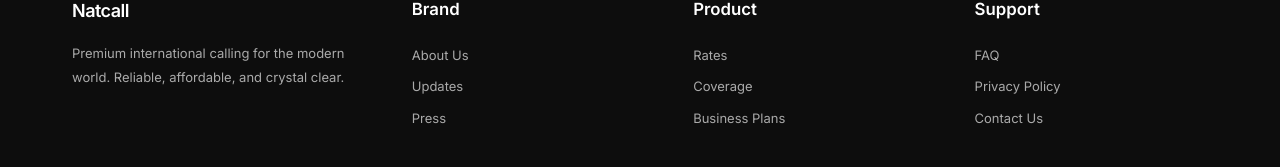
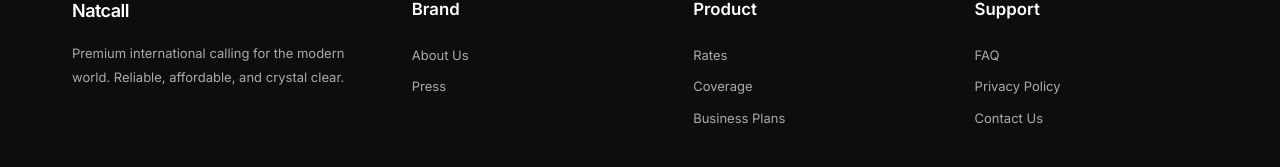
Before and after one commit to fahadappguy/internal-natcall-web, a Next.js app: page /faq in a window 1280 px wide. Shown: the part 1413-1580 px from the top of the page. Built offline with nearby package versions, Linux system fonts and the light colour scheme; no server answers.

Commit message:
Remove blog section from landing page

```diff
--- a/src/app/page.tsx
+++ b/src/app/page.tsx
@@ -1,6 +1,5 @@
 import Link from "next/link";
 import Image from "next/image";
-import { BlogSection } from "@/components/blog-section";
 import { CookieBanner } from "@/components/cookie-banner";
 import { HeroParallax } from "@/components/hero-parallax";
 import { Reveal, RevealGroup, RevealItem } from "@/components/reveal";
@@ -715,8 +714,6 @@ export default async function HomePage() {
         </RevealGroup>
       </section>
 
-      <BlogSection />
-
       <section
         id="download"
         className="mx-auto w-full max-w-[1200px] px-4 pb-16 pt-14 text-center sm:px-6 sm:pb-20 sm:pt-20 lg:px-8"
--- a/src/components/site-footer.tsx
+++ b/src/components/site-footer.tsx
@@ -29,7 +29,6 @@ const footerVariants: Record<string, FooterVariant> = {
         title: "Brand",
         links: [
           { label: "About Us", href: "/about" },
-          { label: "Updates", href: "/#updates" },
           { label: "Press", href: "/press" },
         ],
       },
@@ -58,7 +57,6 @@ const footerVariants: Record<string, FooterVariant> = {
         title: "Brand",
         links: [
           { label: "About Us", href: "/about" },
-          { label: "Updates", href: "/#updates" },
           { label: "Press", href: "/press" },
         ],
       },
@@ -87,7 +85,6 @@ const footerVariants: Record<string, FooterVariant> = {
         title: "Brand",
         links: [
           { label: "About Us", href: "/about" },
-          { label: "Updates", href: "/#updates" },
           { label: "Press", href: "/press" },
         ],
       },
@@ -117,7 +114,6 @@ const footerVariants: Record<string, FooterVariant> = {
         title: "BRAND",
         links: [
           { label: "About Us", href: "/about" },
-          { label: "Updates", href: "/#updates" },
           { label: "Press", href: "/press" },
         ],
       },
```
